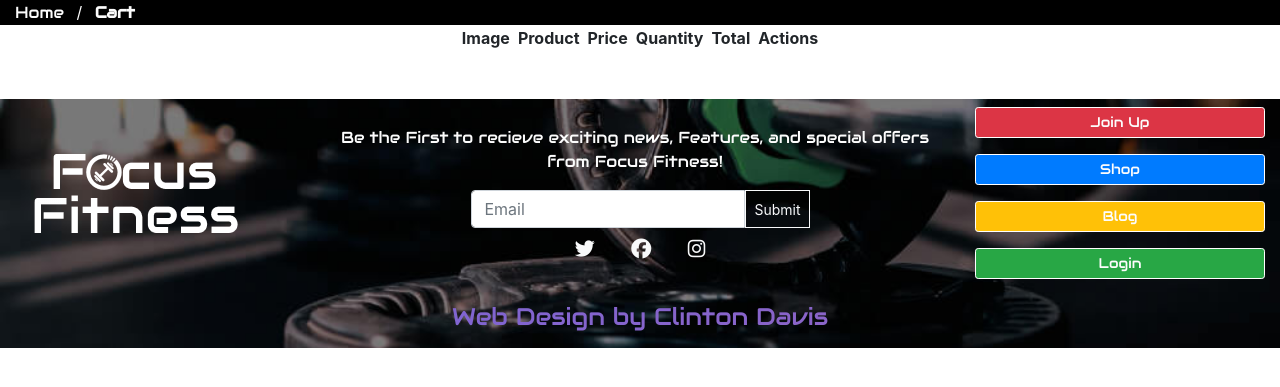
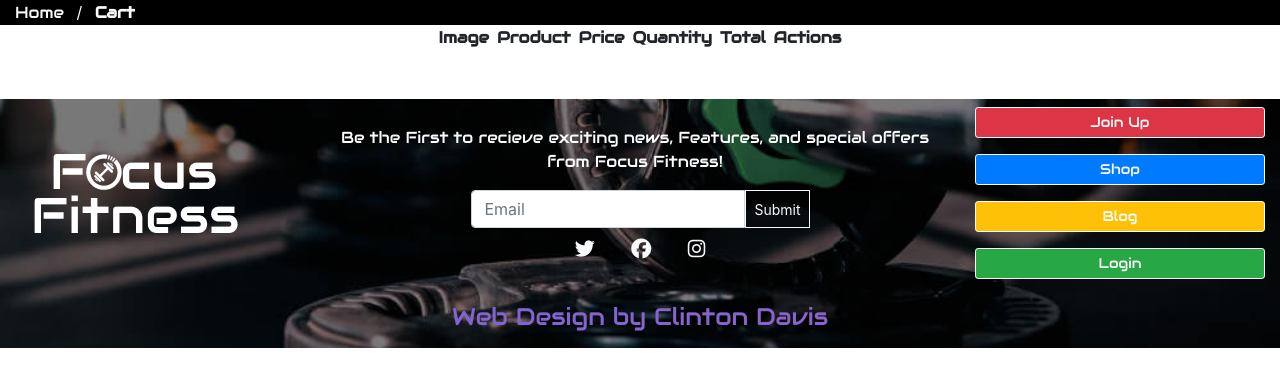
Before and after one commit to Clinton-Davis/focus_fitness, a Django app: page /cart/ in a window 1280 px wide. Shown: the part 102-489 px from the top of the page. Run offline with Django 3.2, Linux system fonts and the light colour scheme; data that the repository does not hold is empty; some libraries are stand-ins or nearby versions.

Commit message:
added swyling to table

```diff
--- a/templates/cart/cart.html
+++ b/templates/cart/cart.html
@@ -21,12 +21,12 @@
                     <table class="mx-auto">
                         <thead>
                             <tr>
-                                <th class=" text-center px-1">Image</th>
-                                <th class=" text-center px-1">Product</th>
-                                <th class=" text-center px-1">Price</th>
-                                <th class=" text-center px-1">Quantity</th>
-                                <th class=" text-center px-1">Total</th>
-                                <th class=" text-center px-1">Actions</th>
+                                <th class="aw text-center px-1">Image</th>
+                                <th class="aw text-center px-1">Product</th>
+                                <th class="aw text-center px-1">Price</th>
+                                <th class="aw text-center px-1">Quantity</th>
+                                <th class="aw text-center px-1">Total</th>
+                                <th class="aw text-center px-1">Actions</th>
                             </tr>
                         </thead>
                         <tbody>
@@ -36,7 +36,7 @@
                                     <img src="{{ item.product.image.url }}" class="img-fluid" style="width: 15rem;">
                                 </td>
                                 <td class="product-name px-1">
-                                    <h2 class="h5 text-black">{{ item.product.title }}</h2>
+                                    <h4 class=" text-black">{{ item.product.title }}</h4>
                                     <small>Size: {{ item.size.name }}</small>
                                     <small>Colour: {{ item.colour.name }}</small>
                                 </td>
```
